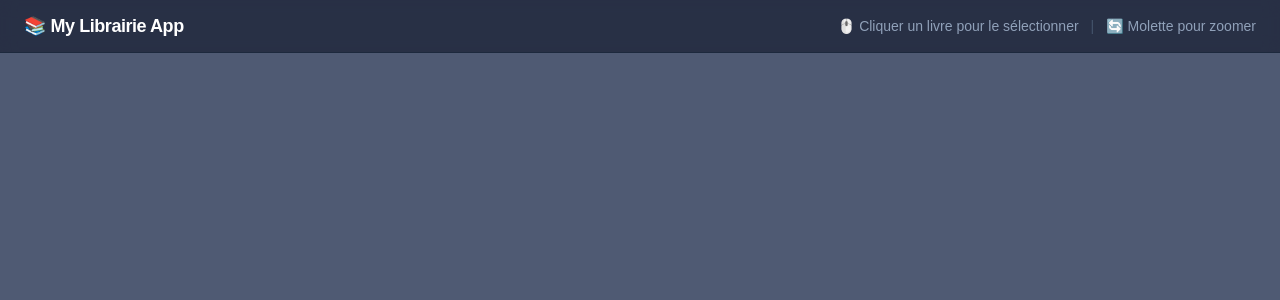
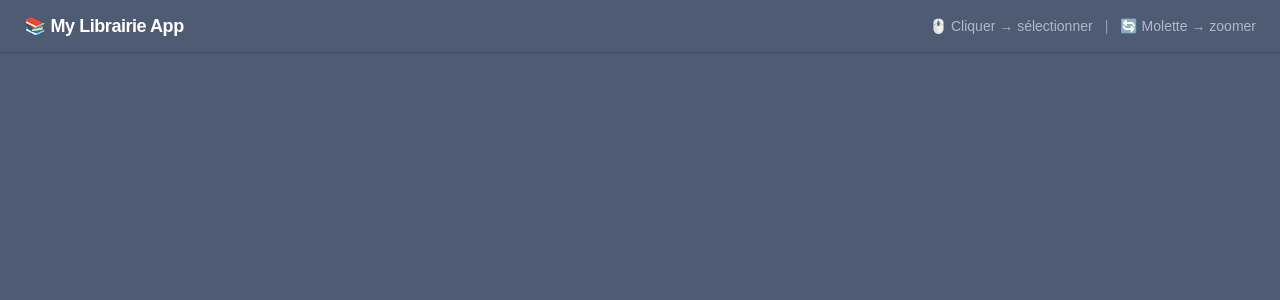
Before and after one commit to antoine5600/my-librairie-app, a Next.js app: page / in a window 1280 px wide. Shown: the top 300 px of the page. Built offline with nearby package versions, Linux system fonts and the light colour scheme; no server answers.

Commit message:
🖼️ Plein écran — plus de zone noire
- Page : h-screen + bg #4f5a73 sur tout le conteneur
- Header : bg assorti #4f5a73/80
- Main : flex-1 + min-h-0 pour que le canvas prenne tout
- Layout html/body : h-full

```diff
--- a/src/app/page.tsx
+++ b/src/app/page.tsx
@@ -9,21 +9,21 @@ const BibliothequeScene = dynamic(
 
 export default function Home() {
   return (
-    <div className="flex flex-col flex-1">
+    <div className="flex flex-col h-screen bg-[#4f5a73]">
       {/* Header */}
-      <header className="flex items-center justify-between px-6 py-3 border-b border-slate-800 bg-slate-950/50 backdrop-blur-sm">
-        <h1 className="text-lg font-bold text-white tracking-tight">
+      <header className="flex items-center justify-between px-6 py-3 bg-[#4f5a73]/80 border-b border-[#3d4760] text-white">
+        <h1 className="text-lg font-bold tracking-tight">
           📚 My Librairie App
         </h1>
-        <div className="flex items-center gap-3 text-sm text-slate-400">
-          <span>🖱️ Cliquer un livre pour le sélectionner</span>
-          <span className="text-slate-600">|</span>
-          <span>🔄 Molette pour zoomer</span>
+        <div className="flex items-center gap-3 text-sm text-[#b0b8cc]">
+          <span>🖱️ Cliquer → sélectionner</span>
+          <span className="text-[#8f98b0]">|</span>
+          <span>🔄 Molette → zoomer</span>
         </div>
       </header>
 
-      {/* Scene 3D */}
-      <main className="flex-1">
+      {/* Scene 3D — prend tout l'espace restant */}
+      <main className="flex-1 min-h-0">
         <BibliothequeScene className="w-full h-full" />
       </main>
     </div>
```
